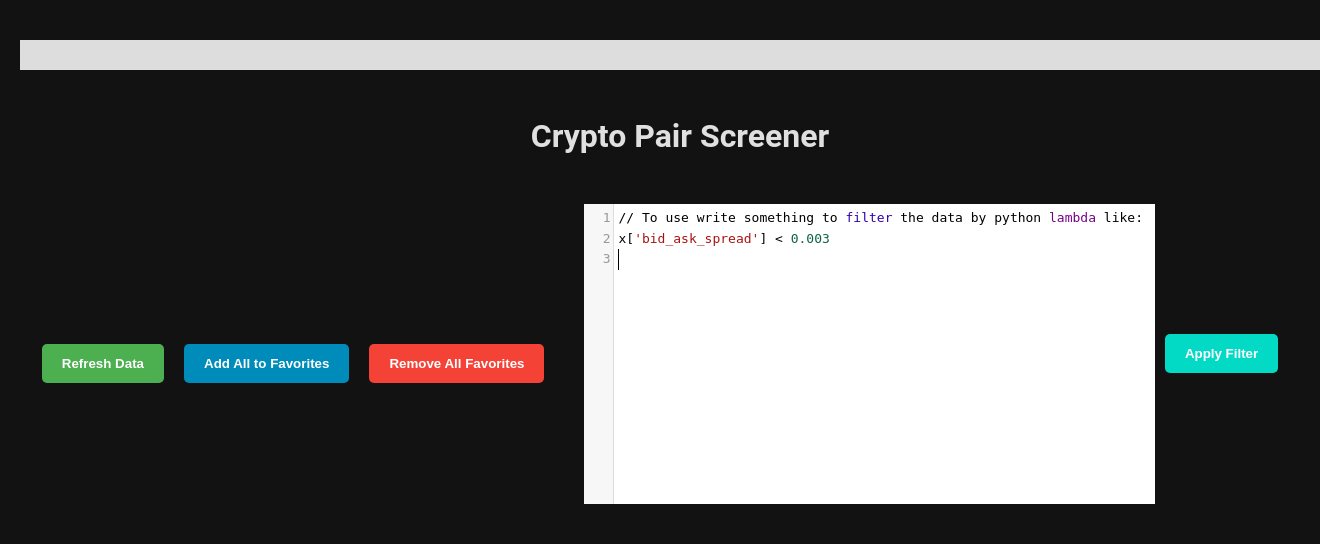
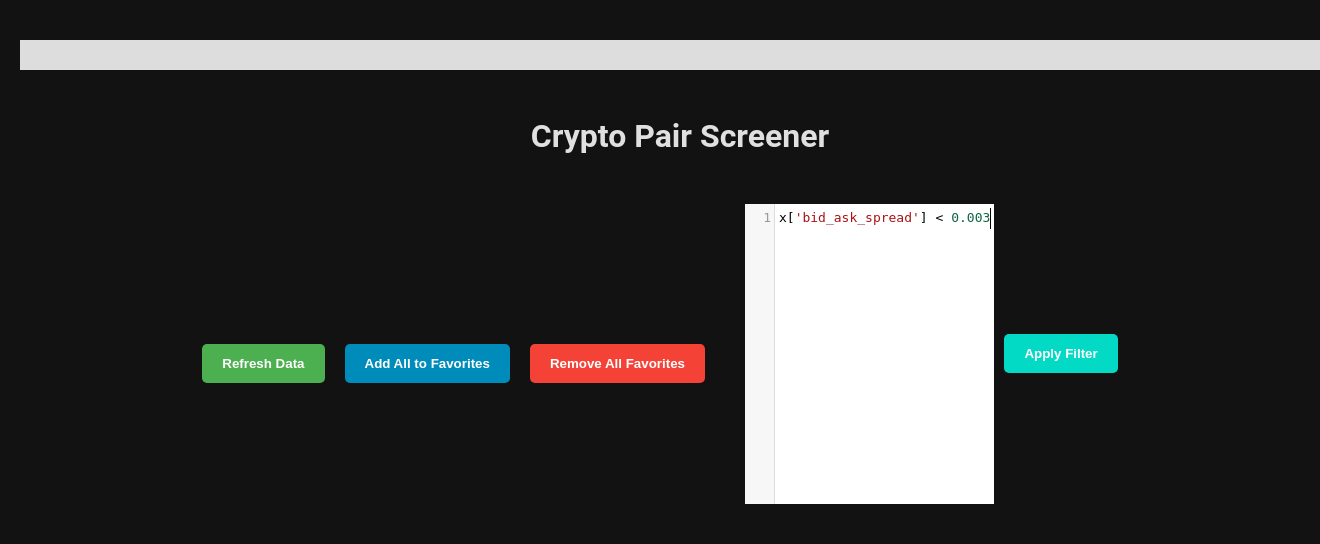
Before and after one commit to keithorange/CryptoSuperScreener, a Flask app: page / in a window 1320 px wide; the page is wider, and only the part inside the window is pictured. Shown: the part 71-615 px from the top of that part. Run offline with Flask 3, Linux system fonts and the light colour scheme; some libraries are stand-ins or nearby versions.

Commit message:
added ui stuff

```diff
--- a/templates/index.html
+++ b/templates/index.html
@@ -396,11 +396,11 @@
     var editor = CodeMirror.fromTextArea(document.getElementById('filterCode'), {
         mode: 'python',
         lineNumbers: true,
-        value: "// To use write something to filter the data by python lambda like: \nx['bid_ask_spread'] < 0.003\n"
+        value: "x['bid_ask_spread'] < 0.003"
     });
 
     // Set default text if the editor is empty
-    editor.setValue("// To use write something to filter the data by python lambda like: \nx['bid_ask_spread'] < 0.003\n");
+    editor.setValue("x['bid_ask_spread'] < 0.003");
 
     // Focus and place cursor at the end of the default text
     editor.focus();
```
